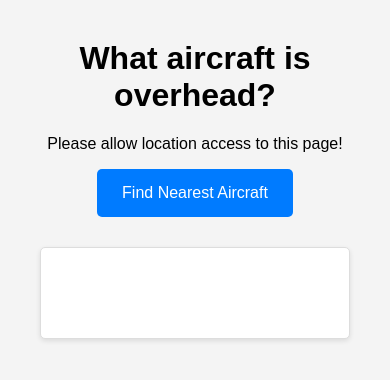
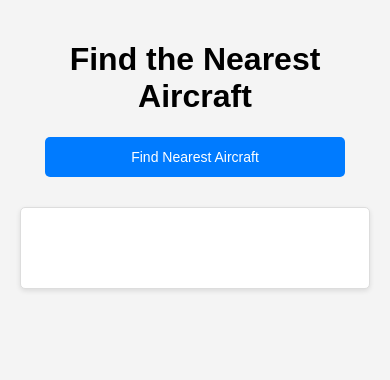
Before and after one commit to rickt/whatsoverhead, a plain HTML site: page frontend/index.html in a window 390 px wide. Drawn offline with Linux system fonts and the light colour scheme.

Commit message:
responsive frontend

```diff
--- a/frontend/index.html
+++ b/frontend/index.html
@@ -1,16 +1,16 @@
-
 <!DOCTYPE html>
 <html lang="en">
 <head>
     <meta charset="UTF-8">
-	  <link rel="icon" href="whatsoverhead.ico" type="image/x-icon">
-    <title>What's Overhead?</title>
+    <title>Nearest Aircraft Finder</title>
+    <meta name="viewport" content="width=device-width, initial-scale=1.0"> <!-- Ensures proper scaling on mobile -->
     <style>
         body {
             font-family: Arial, sans-serif;
-            margin: 40px;
+            margin: 20px;
             background-color: #f4f4f4;
             text-align: center;
+            padding: 10px;
         }
         #findPlaneBtn {
             padding: 15px 25px;
@@ -20,6 +20,9 @@
             color: white;
             border: none;
             border-radius: 5px;
+            width: 100%;
+            max-width: 300px;
+            box-sizing: border-box;
         }
         #findPlaneBtn:hover {
             background-color: #0056b3;
@@ -35,6 +38,7 @@
             margin-left: auto;
             margin-right: auto;
             box-shadow: 0 2px 5px rgba(0,0,0,0.1);
+            word-wrap: break-word;
         }
         .error {
             color: red;
@@ -42,14 +46,24 @@
         .success {
             color: green;
         }
+        /* Responsive adjustments */
+        @media (max-width: 600px) {
+            body {
+                margin: 10px;
+            }
+            #findPlaneBtn {
+                font-size: 14px;
+                padding: 12px 20px;
+            }
+            #result {
+                padding: 15px;
+            }
+        }
     </style>
 </head>
 <body>
 
-    <h1>What aircraft is overhead?</h1>
-	 <p>
-	 Please allow location access to this page!
-	 </p>
+    <h1>Find the Nearest Aircraft</h1>
     <button id="findPlaneBtn">Find Nearest Aircraft</button>
 
     <div id="result"></div>
@@ -91,17 +105,20 @@
         function successCallback(position) {
             const latitude = position.coords.latitude;
             const longitude = position.coords.longitude;
-            const distance = 2; // in kilometers
+            const distance = 5; // in kilometers
 
-            // Prepare the payload
+            // Prepare the JSON payload
             const payload = {
                 lat: latitude,
                 lon: longitude,
                 dist: distance
             };
 
+            // Define the API URL
+            const url = 'https://whatsoverhead-772908953539.us-central1.run.app/nearest_plane';
+
             // Send POST request to the API
-            fetch('https://whatsoverhead-772908953539.us-central1.run.app/nearest_plane', {
+            fetch(url, {
                 method: 'POST',
                 headers: {
                     'Content-Type': 'application/json'
@@ -155,6 +172,5 @@
         }
     </script>
 
-<script defer src="https://static.cloudflareinsights.com/beacon.min.js/vcd15cbe7772f49c399c6a5babf22c1241717689176015" integrity="sha512-ZpsOmlRQV6y907TI0dKBHq9Md29nnaEIPlkf84rnaERnq6zvWvPUqr2ft8M1aS28oN72PdrCzSjY4U6VaAw1EQ==" data-cf-beacon='{"rayId":"8d6b946f19ba69cf","version":"2024.10.3","r":1,"token":"dbcffe8178c445d986c15d111d2e445a","serverTiming":{"name":{"cfExtPri":true,"cfL4":true,"cfSpeedBrain":true,"cfCacheStatus":true}}}' crossorigin="anonymous"></script>
 </body>
 </html>
```
